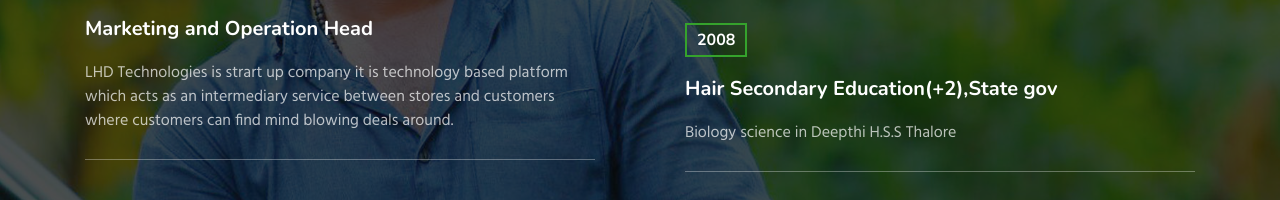
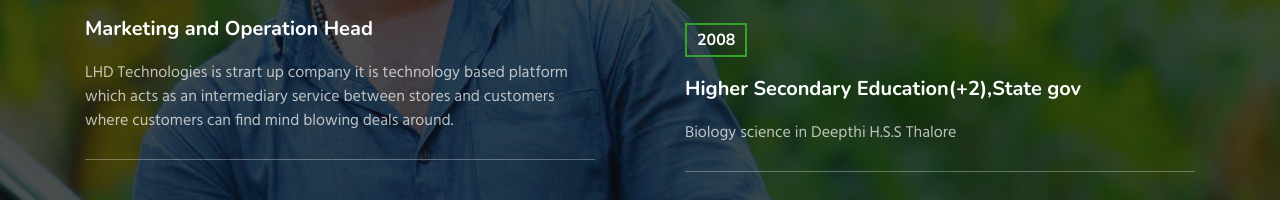
Before and after one commit to tonykuttan168/tony.info, a plain HTML site: page index.html in a window 1280 px wide. Shown: the part 3331-3531 px from the top of the page. Drawn offline with nearby package versions, Linux system fonts and the light colour scheme.

Commit message:
Update index.html

```diff
--- a/index.html
+++ b/index.html
@@ -408,7 +408,7 @@ Author URL: http://w3layouts.com
                 </div>
                 <div class="experience-top">
                   <h5>2008</h5>
-                  <h4>Hair Secondary Education(+2),State gov</h4>
+                  <h4>Higher Secondary Education(+2),State gov</h4>
                   <p class="my-3 text-white">Biology science in Deepthi H.S.S Thalore</p>
                   </div>
 					</div>
```
